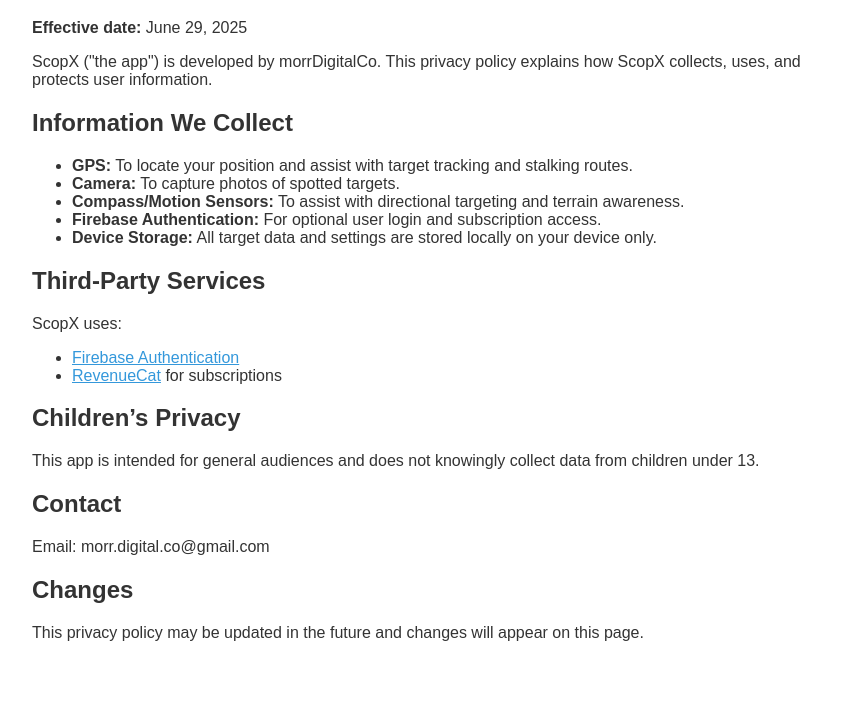
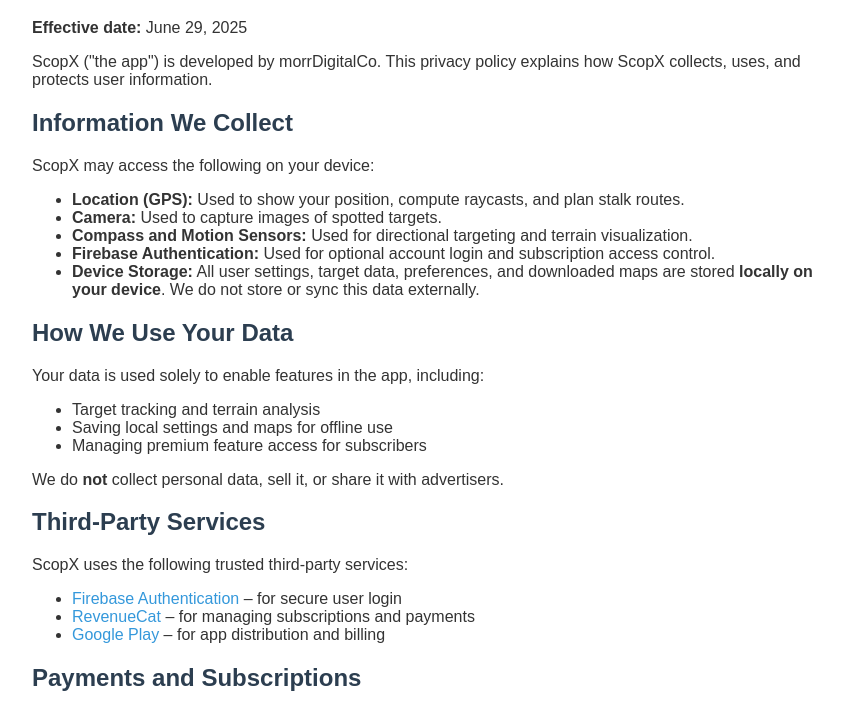
Before and after one commit to jaysihn/ScopX_website, a plain HTML site: page privacy.html in a window 1280 px wide. Shown: the part 93-800 px from the top of the page, without its empty margins (208-1051 px from the left). Drawn offline with Linux system fonts and the light colour scheme.

Commit message:
updated privacy policy

```diff
--- a/privacy.html
+++ b/privacy.html
@@ -7,18 +7,23 @@
   <style>
     body {
       font-family: Arial, sans-serif;
-      margin: 0; padding: 2rem;
+      margin: 0;
+      padding: 2rem;
       background: #fff;
       color: #333;
       max-width: 800px;
       margin-left: auto;
       margin-right: auto;
     }
-    h1 {
+    h1, h2 {
       color: #2c3e50;
     }
     a {
       color: #3498db;
+      text-decoration: none;
+    }
+    a:hover {
+      text-decoration: underline;
     }
   </style>
 </head>
@@ -30,29 +35,45 @@
   <p>ScopX ("the app") is developed by morrDigitalCo. This privacy policy explains how ScopX collects, uses, and protects user information.</p>
 
   <h2>Information We Collect</h2>
+  <p>ScopX may access the following on your device:</p>
   <ul>
-    <li><strong>GPS:</strong> To locate your position and assist with target tracking and stalking routes.</li>
-    <li><strong>Camera:</strong> To capture photos of spotted targets.</li>
-    <li><strong>Compass/Motion Sensors:</strong> To assist with directional targeting and terrain awareness.</li>
-    <li><strong>Firebase Authentication:</strong> For optional user login and subscription access.</li>
-    <li><strong>Device Storage:</strong> All target data and settings are stored locally on your device only.</li>
+    <li><strong>Location (GPS):</strong> Used to show your position, compute raycasts, and plan stalk routes.</li>
+    <li><strong>Camera:</strong> Used to capture images of spotted targets.</li>
+    <li><strong>Compass and Motion Sensors:</strong> Used for directional targeting and terrain visualization.</li>
+    <li><strong>Firebase Authentication:</strong> Used for optional account login and subscription access control.</li>
+    <li><strong>Device Storage:</strong> All user settings, target data, preferences, and downloaded maps are stored <strong>locally on your device</strong>. We do not store or sync this data externally.</li>
   </ul>
 
+  <h2>How We Use Your Data</h2>
+  <p>Your data is used solely to enable features in the app, including:</p>
+  <ul>
+    <li>Target tracking and terrain analysis</li>
+    <li>Saving local settings and maps for offline use</li>
+    <li>Managing premium feature access for subscribers</li>
+  </ul>
+  <p>We do <strong>not</strong> collect personal data, sell it, or share it with advertisers.</p>
+
   <h2>Third-Party Services</h2>
-  <p>ScopX uses:</p>
+  <p>ScopX uses the following trusted third-party services:</p>
   <ul>
-    <li><a href="https://firebase.google.com/support/privacy" target="_blank">Firebase Authentication</a></li>
-    <li><a href="https://www.revenuecat.com/privacy" target="_blank">RevenueCat</a> for subscriptions</li>
+    <li><a href="https://firebase.google.com/support/privacy" target="_blank">Firebase Authentication</a> – for secure user login</li>
+    <li><a href="https://www.revenuecat.com/privacy" target="_blank">RevenueCat</a> – for managing subscriptions and payments</li>
+    <li><a href="https://policies.google.com/privacy" target="_blank">Google Play</a> – for app distribution and billing</li>
   </ul>
 
+  <h2>Payments and Subscriptions</h2>
+  <p>The app is <strong>free to download</strong> on the Google Play Store.</p>
+  <p>Optional premium features are available via in-app subscription, handled securely through RevenueCat and Google Play Billing. We do not store any payment details ourselves.</p>
+
   <h2>Children’s Privacy</h2>
-  <p>This app is intended for general audiences and does not knowingly collect data from children under 13.</p>
+  <p>ScopX is intended for general audiences and is not directed at children under 13. We do not knowingly collect personal data from children. If you believe a child has submitted personal information, please contact us and we will promptly delete it.</p>
 
-  <h2>Contact</h2>
-  <p>Email: morr.digital.co@gmail.com</p>
+  <h2>Changes to This Policy</h2>
+  <p>We may update this privacy policy as the app evolves. Changes will be posted on this page with an updated effective date.</p>
 
-  <h2>Changes</h2>
-  <p>This privacy policy may be updated in the future and changes will appear on this page.</p>
+  <h2>Contact Us</h2>
+  <p>If you have questions or concerns about this policy, contact us at:</p>
+  <p><strong>Email:</strong> <a href="mailto:morr.digital.co@gmail.com">morr.digital.co@gmail.com</a></p>
 
 </body>
 </html>
```
